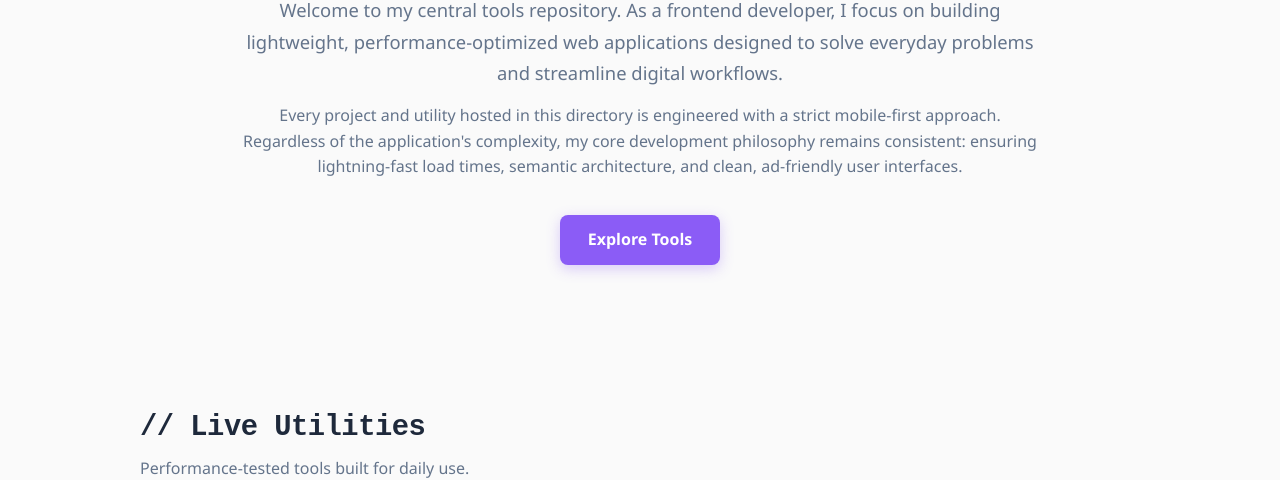
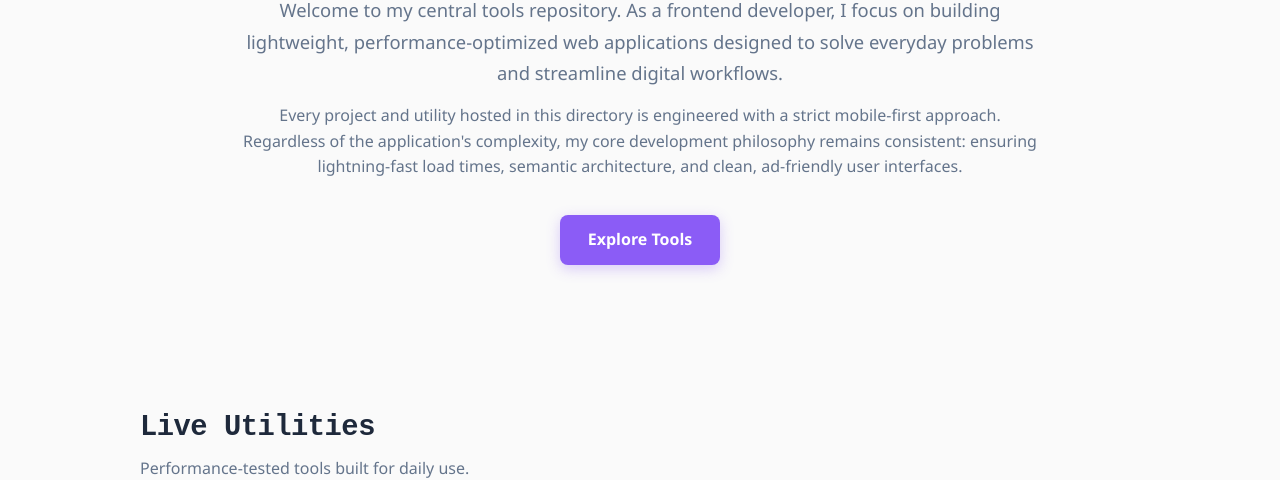
Before and after one commit to 7-Tarun/7-tarun.github.io, a plain HTML site: page index.html in a window 1280 px wide. Shown: the part 327-807 px from the top of the page. Drawn offline with Linux system fonts and the light colour scheme.

Commit message:
UI UX Experience Improved

```diff
--- a/index.html
+++ b/index.html
@@ -64,7 +64,7 @@
         <section id="projects" class="projects-section">
             <div class="projects-container">
                 <div class="section-header">
-                    <h2 class="section-title">// Live Utilities</h2>
+                    <h2 class="section-title">Live Utilities</h2>
                     <p class="section-subtitle">Performance-tested tools built for daily use.</p>
                 </div>
 
--- a/style.css
+++ b/style.css
@@ -32,6 +32,7 @@ body.dark-mode {
     margin: 0;
     padding: 0;
     box-sizing: border-box;
+    -webkit-tap-highlight-color: transparent;
 }
 
 body {
```
